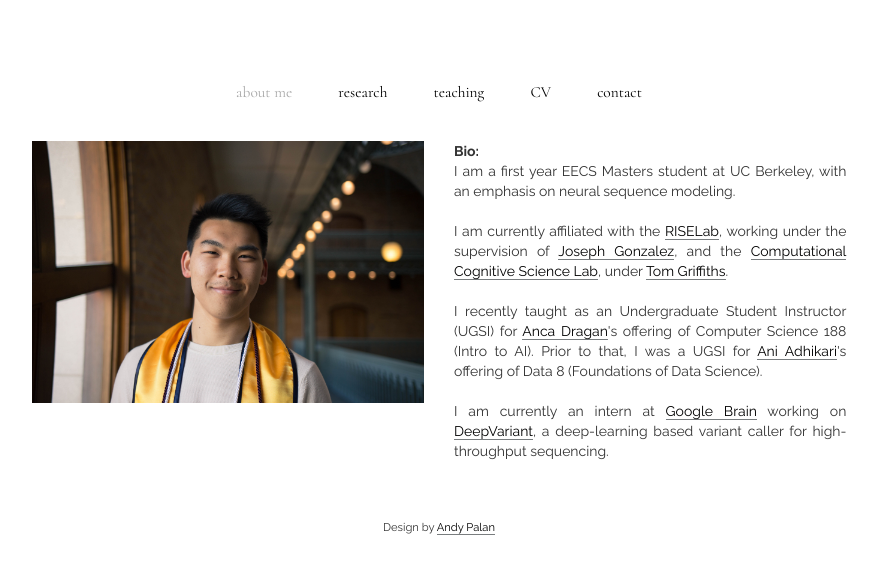
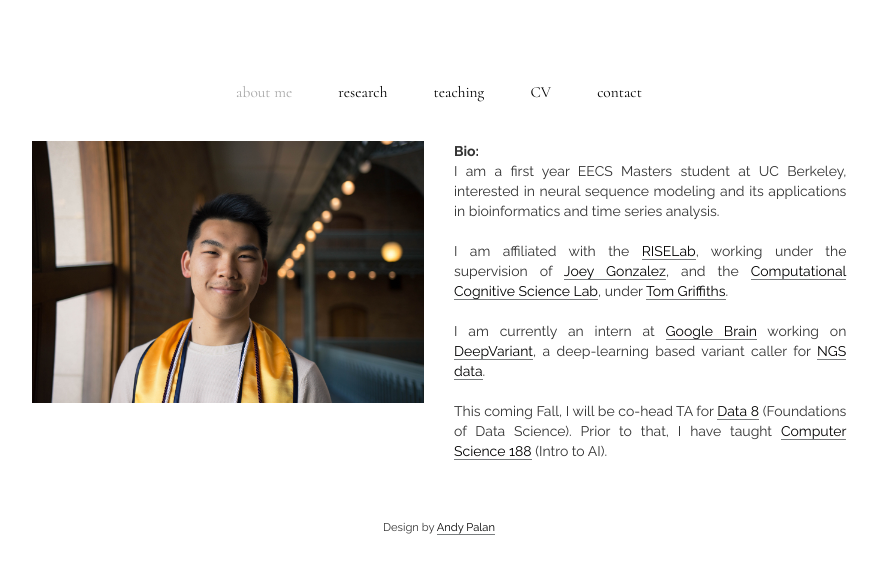
Before and after one commit to Dubem580/alexyku.github.io, a plain HTML site: page index.html in a window 1280 px wide. Shown: the part 237-800 px from the top of the page, without its empty margins (201-1079 px from the left). Drawn offline with nearby package versions, Linux system fonts and the light colour scheme.

Commit message:
update about me

```diff
--- a/index.html
+++ b/index.html
@@ -60,13 +60,13 @@
                 <li>Lorem ipsum dolor sit amet, consectetur adipiscing elit. Curabitur posuere erat quis erat auctor bibendum. Aliquam erat volutpat. Fusce accumsan mattis placerat. Aenean maximus vel augue non sodales.</li>
                 <br> -->
                 <li><b>Bio:</b></li>
-                <li>I am a first year EECS Masters student at UC Berkeley, with an emphasis on neural sequence modeling.</li>
+                <li>I am a first year EECS Masters student at UC Berkeley, interested in neural sequence modeling and its applications in bioinformatics and time series analysis.</li>
                 <br>
-                <li>I am currently affiliated with the <a href="https://rise.cs.berkeley.edu/">RISELab</a>, working under the supervision of <a href="https://people.eecs.berkeley.edu/~jegonzal/">Joseph Gonzalez</a>, and the <a href="https://cocosci.berkeley.edu/">Computational Cognitive Science Lab</a>, under <a href="http://cocosci.berkeley.edu/tom/index.php">Tom Griffiths</a>.</li>
+                <li>I am affiliated with the <a href="https://rise.cs.berkeley.edu/">RISELab</a>, working under the supervision of <a href="https://people.eecs.berkeley.edu/~jegonzal/">Joey Gonzalez</a>, and the <a href="https://cocosci.berkeley.edu/">Computational Cognitive Science Lab</a>, under <a href="http://cocosci.berkeley.edu/tom/index.php">Tom Griffiths</a>.</li>
                 <br>
-                <li>I recently taught as an Undergraduate Student Instructor (UGSI) for <a href="https://people.eecs.berkeley.edu/~anca/">Anca Dragan</a>'s offering of Computer Science 188 (Intro to AI). Prior to that, I was a UGSI for <a href="https://www.stat.berkeley.edu/~ani/">Ani Adhikari</a>'s offering of Data 8 (Foundations of Data Science).</li>
+                <li>I am currently an intern at <a href="https://research.google.com/teams/brain/">Google Brain</a> working on <a href="http://www.biorxiv.org/content/early/2016/12/21/092890">DeepVariant</a>, a deep-learning based variant caller for <a href="https://en.wikipedia.org/wiki/DNA_sequencing#High-throughput_methods">NGS data</a>.</li>
                 <br>
-                <li>I am currently an intern at <a href="https://research.google.com/teams/brain/">Google Brain</a> working on <a href="http://www.biorxiv.org/content/early/2016/12/21/092890">DeepVariant</a>, a deep-learning based variant caller for high-throughput sequencing.</li>
+                <li>This coming Fall, I will be co-head TA for <a href="http://data8.org/">Data 8</a> (Foundations of Data Science). Prior to that, I have taught <a href="http://ai.berkeley.edu/">Computer Science 188</a> (Intro to AI).</li>
                 <br>
             </ul>
         </div>
```
Also changed, not shown: projects.html (+2 -2 lines), teaching.html (+7 -7 lines), 2 other files.
